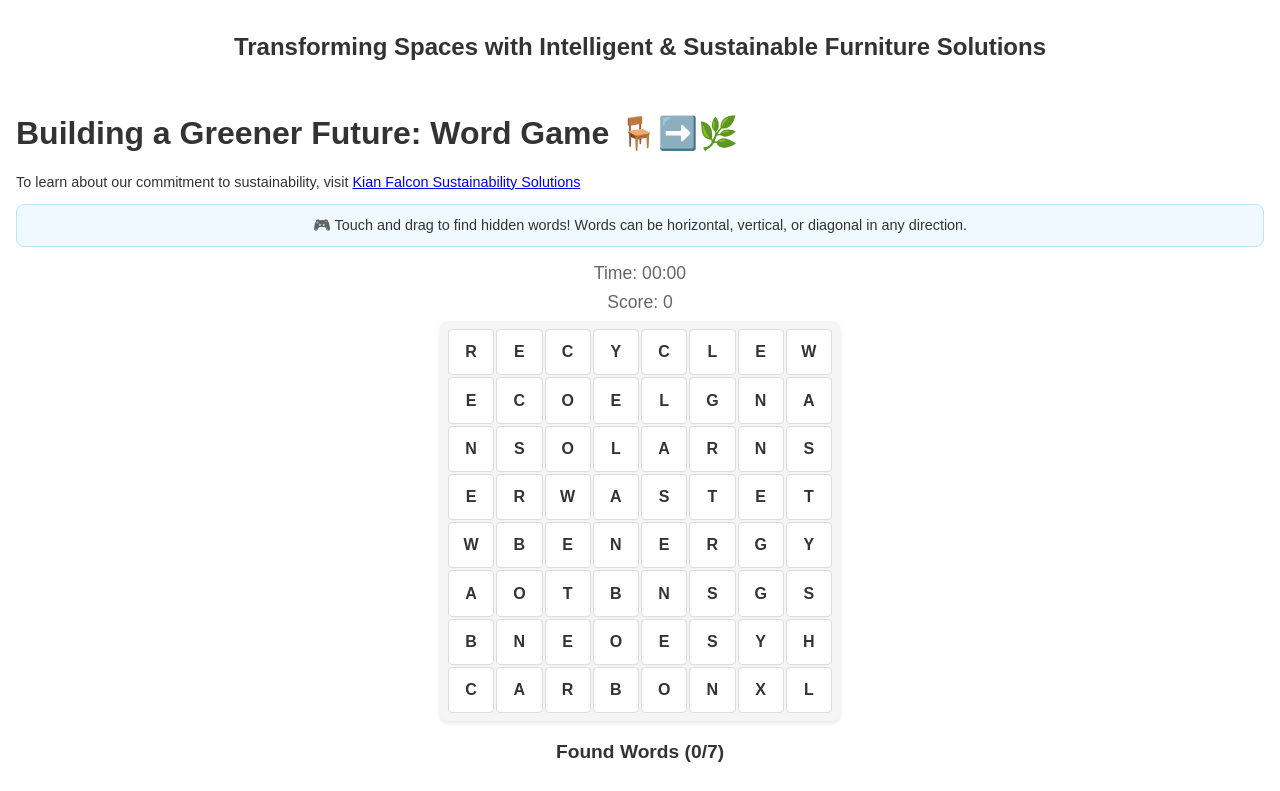
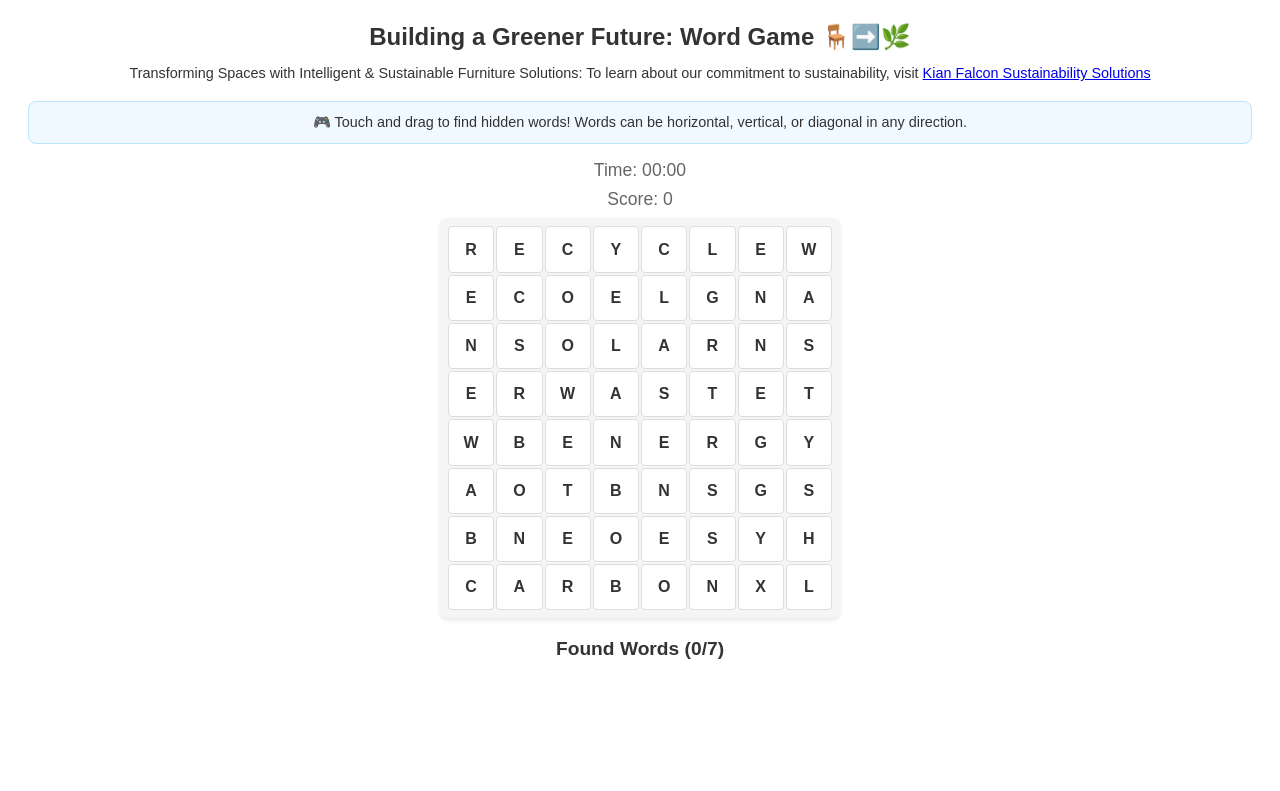
Before and after one commit to kianfalcon/Building-a-Greener-Future-Word-Search, a plain HTML site: page index.html in a window 1280 px wide. Shown: the part 81-872 px from the top of the page. After the commit the page ends 800 px from the top, so only its background shows below. Drawn offline with Linux system fonts and the light colour scheme.

Commit message:
Update index.html

```diff
--- a/index.html
+++ b/index.html
@@ -243,14 +243,10 @@
                 <tspan style="fill: black;">KIAN</tspan>
                 <tspan style="fill: #991b1b;">Falcon</tspan>
             </text>
-        </svg>
-        <h2 class="sub-header">Transforming Spaces with Intelligent & Sustainable Furniture Solutions</h2>
-    </div>
-</div>
             </svg>
             <h1>Building a Greener Future: Word Game 🪑➡️🌿</h1>
             <div class="sustainability-link">
-                <p>To learn about our commitment to sustainability, visit
+                <p>Transforming Spaces with Intelligent & Sustainable Furniture Solutions: To learn about our commitment to sustainability, visit
                     <a href="https://www.kian.com/sustainable-solutions" target="_blank">Kian Falcon Sustainability Solutions</a>
                 </p>
             </div>
```
